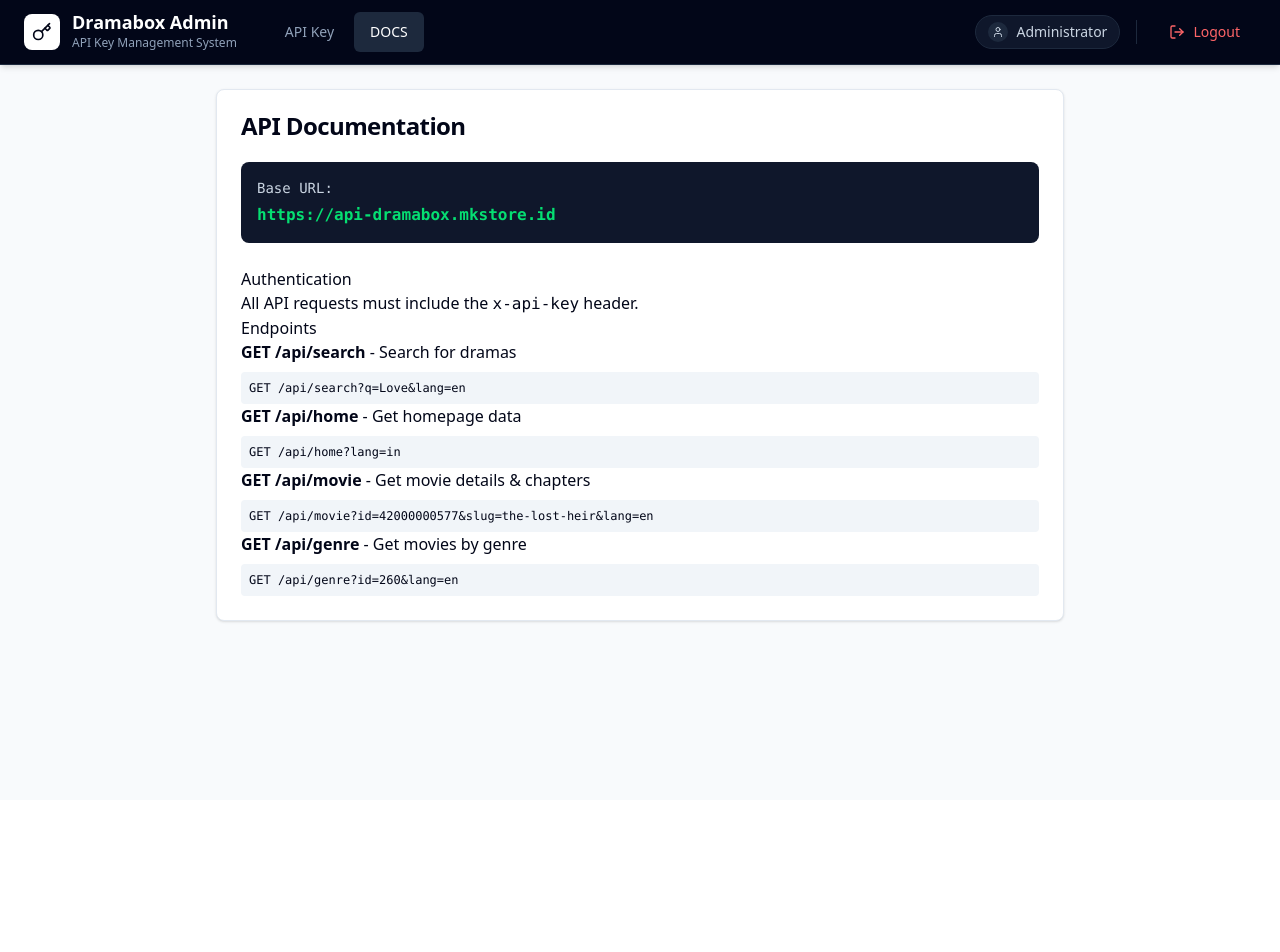
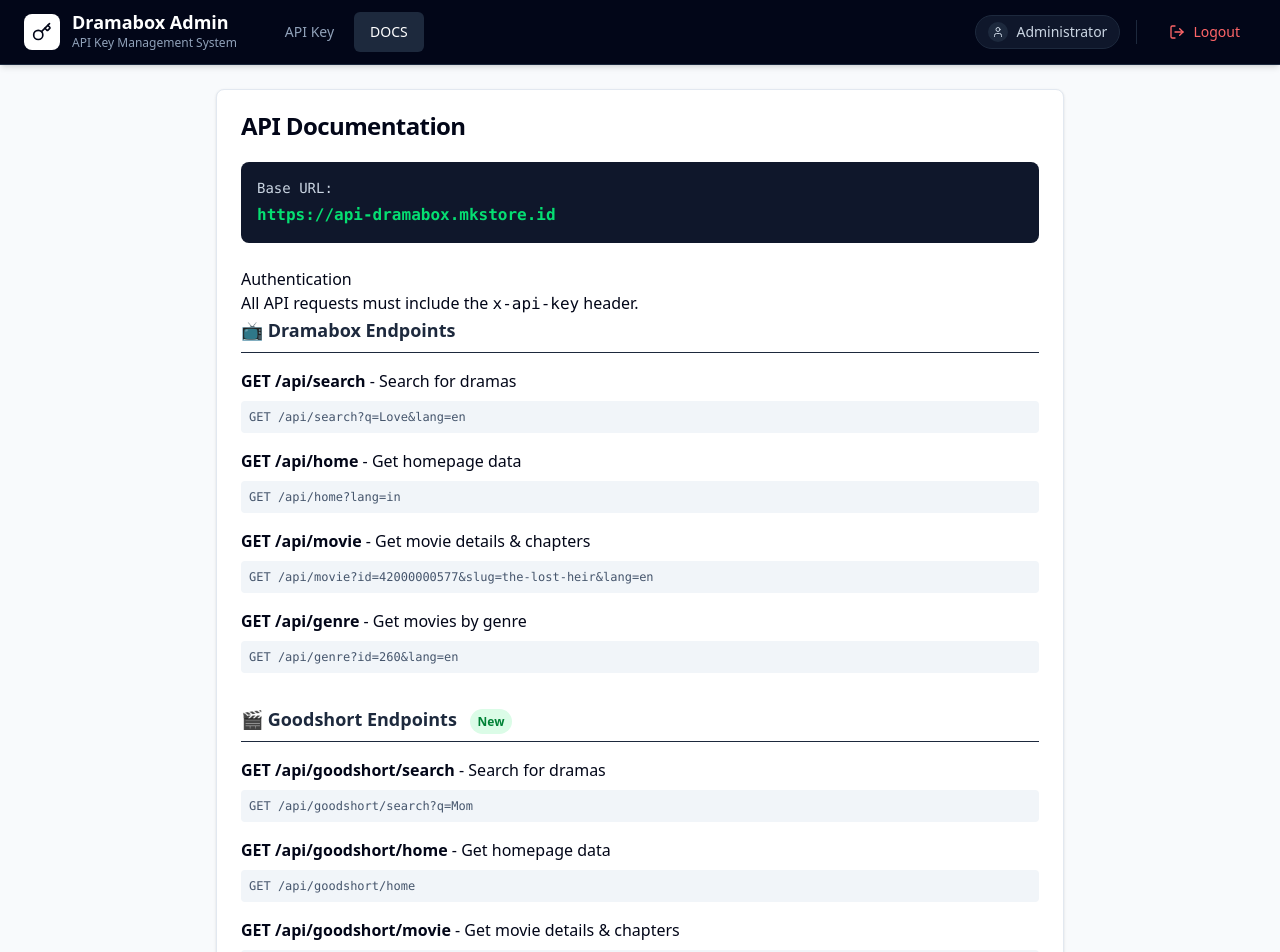
Before and after one commit to nokosite-api/drmbx-api, a Next.js app: page /docs in a window 1280 px wide. Shown: the top 952 px of the page. Before the commit the page ends 800 px from the top, so only its background shows below. Built offline with nearby package versions, Linux system fonts and the light colour scheme.

Commit message:
Update Admin Docs with Goodshort API details

```diff
--- a/pages/docs.js
+++ b/pages/docs.js
@@ -19,23 +19,39 @@
                         <h3>Authentication</h3>
                         <p>All API requests must include the <code>x-api-key</code> header.</p>
 
-                        <h3>Endpoints</h3>
-                        <ul>
+                        <h3 className="text-lg font-bold text-slate-800 border-b pb-2 mb-4">📺 Dramabox Endpoints</h3>
+                        <ul className="space-y-4 mb-8">
                             <li>
                                 <strong>GET /api/search</strong> - Search for dramas
-                                <pre className="bg-slate-100 p-2 rounded mt-2 text-xs">GET /api/search?q=Love&lang=en</pre>
+                                <pre className="bg-slate-100 p-2 rounded mt-2 text-xs font-mono text-slate-600">GET /api/search?q=Love&lang=en</pre>
                             </li>
                             <li>
                                 <strong>GET /api/home</strong> - Get homepage data
-                                <pre className="bg-slate-100 p-2 rounded mt-2 text-xs">GET /api/home?lang=in</pre>
+                                <pre className="bg-slate-100 p-2 rounded mt-2 text-xs font-mono text-slate-600">GET /api/home?lang=in</pre>
                             </li>
                             <li>
                                 <strong>GET /api/movie</strong> - Get movie details & chapters
-                                <pre className="bg-slate-100 p-2 rounded mt-2 text-xs">GET /api/movie?id=42000000577&slug=the-lost-heir&lang=en</pre>
+                                <pre className="bg-slate-100 p-2 rounded mt-2 text-xs font-mono text-slate-600">GET /api/movie?id=42000000577&slug=the-lost-heir&lang=en</pre>
                             </li>
                             <li>
                                 <strong>GET /api/genre</strong> - Get movies by genre
-                                <pre className="bg-slate-100 p-2 rounded mt-2 text-xs">GET /api/genre?id=260&lang=en</pre>
+                                <pre className="bg-slate-100 p-2 rounded mt-2 text-xs font-mono text-slate-600">GET /api/genre?id=260&lang=en</pre>
+                            </li>
+                        </ul>
+
+                        <h3 className="text-lg font-bold text-slate-800 border-b pb-2 mb-4">🎬 Goodshort Endpoints <span className="text-xs bg-green-100 text-green-700 px-2 py-1 rounded-full ml-2">New</span></h3>
+                        <ul className="space-y-4">
+                            <li>
+                                <strong>GET /api/goodshort/search</strong> - Search for dramas
+                                <pre className="bg-slate-100 p-2 rounded mt-2 text-xs font-mono text-slate-600">GET /api/goodshort/search?q=Mom</pre>
+                            </li>
+                            <li>
+                                <strong>GET /api/goodshort/home</strong> - Get homepage data
+                                <pre className="bg-slate-100 p-2 rounded mt-2 text-xs font-mono text-slate-600">GET /api/goodshort/home</pre>
+                            </li>
+                            <li>
+                                <strong>GET /api/goodshort/movie</strong> - Get movie details & chapters
+                                <pre className="bg-slate-100 p-2 rounded mt-2 text-xs font-mono text-slate-600">GET /api/goodshort/movie?path=episodes/divorced-mom-beats-them-all-31001200334</pre>
                             </li>
                         </ul>
                     </CardContent>
```
